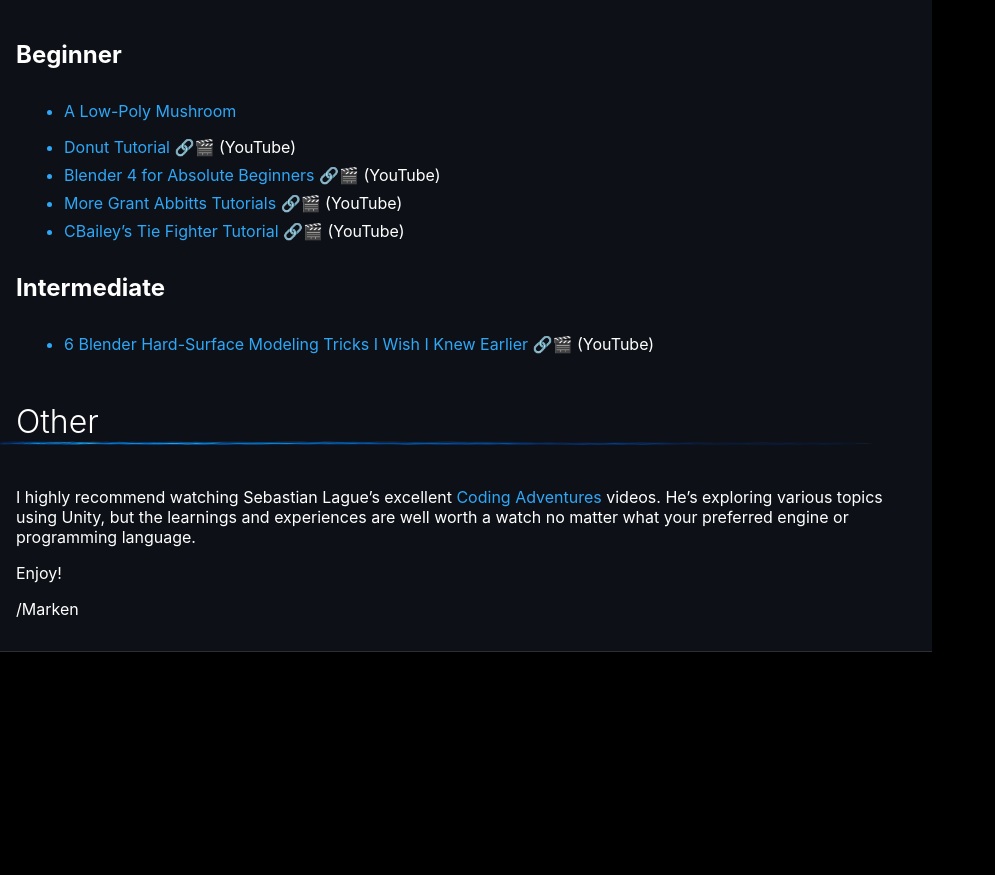
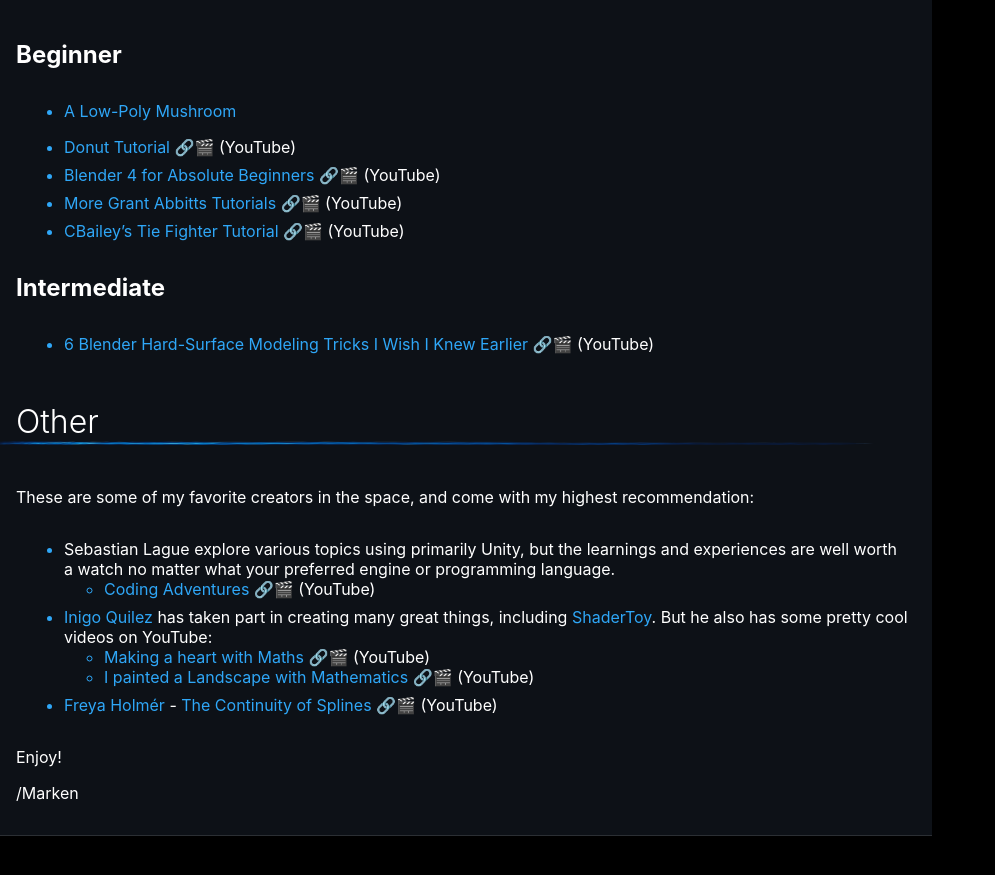
Before and after one commit to marpor/codingpirates, a Jekyll site: the page built from index.md, in a window 1280 px wide and 900 px high, scrolled down 1541 px. Shown: the top 875 px of the window, without its empty margins (0-995 px from the left). Built offline with Jekyll 4.4.1, drawn with Linux system fonts in a browser that asks for light colours; our own code applies the rules of GitHub Pages for plain Markdown files; before the commit the page ends 2257 px from its top, so only the background shows below that.

Commit message:
Revise creator recommendations and descriptions
Updated recommendations for creators and clarified descriptions.

```diff
--- a/index.md
+++ b/index.md
@@ -60,7 +60,14 @@
 
 # Other
 
-I highly recommend watching Sebastian Lague's excellent [Coding Adventures](https://www.youtube.com/@SebastianLague) videos. He's exploring various topics using Unity, but the learnings and experiences are well worth a watch no matter what your preferred engine or programming language.
+These are some of my favorite creators in the space, and come with my highest recommendation:
+
+* Sebastian Lague explore various topics using primarily Unity, but the learnings and experiences are well worth a watch no matter what your preferred engine or programming language.
+  - [Coding Adventures](https://www.youtube.com/@SebastianLague) 🔗🎬 (YouTube)
+* [Inigo Quilez](https://www.youtube.com/c/InigoQuilez) has taken part in creating many great things, including [ShaderToy](https://www.shadertoy.com/). But he also has some pretty cool videos on YouTube:
+   - [Making a heart with Maths](https://www.youtube.com/watch?v=aNR4n0i2ZlM) 🔗🎬 (YouTube)
+   - [I painted a Landscape with Mathematics](https://www.youtube.com/watch?v=BFld4EBO2RE) 🔗🎬 (YouTube)
+* [Freya Holmér](https://www.youtube.com/@acegikmo) - [The Continuity of Splines](https://www.youtube.com/watch?v=jvPPXbo87ds) 🔗🎬 (YouTube)
 
 Enjoy!
 
```
